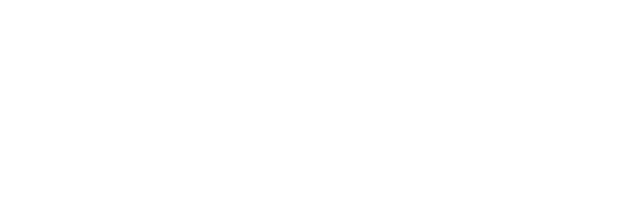
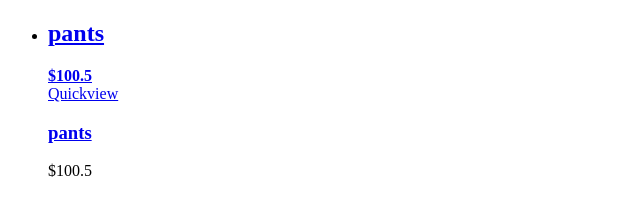
Before and after one commit to yaroslavlepetchenko/js-labs, a plain HTML site: page index.html in a window 1280 px wide. Shown: the whole page, without its empty margins (0-640 px from the left). Drawn offline with Linux system fonts and the light colour scheme.

Commit message:
lab-3 regex and dom

```diff
--- a/index.html
+++ b/index.html
@@ -7,7 +7,9 @@
     <title>Product</title>
 </head>
 <body>
+        <ul class="product-grid">
 
+        </ul>
     <script src="./js/product.js"></script>
 </body>
 </html>
--- a/js/product.js
+++ b/js/product.js
@@ -10,6 +10,87 @@ function AbstractProduct(id, name, description, price, quantity, date){
         date : new Date(date),
         reviews : [],
         images: [],
+
+        getProductTileHtml : function(){
+
+            var li = document.createElement('li')
+            var div = document.createElement('div')
+            div.className = 'product-overlay'
+            var a = document.createElement('a')
+            a.href = "#"
+            var img = document.createElement('img')
+            img.src = ""//"http://placehold.it/225/cccccc/0000&amp;text=I" //this.getImage(0)
+            img.alt = this.name
+            img.width = "225"
+            img.height = "225"
+            a.appendChild(img)
+            var div2 = document.createElement('div')
+            div2.className = "img-overlay"
+            var a2 = document.createElement('a')
+            a2.href = "#"
+            a2.title = this.name
+            var div3 = document.createElement('div')
+            div3.className = "img-overlay-area"
+            var h2 = document.createElement('h2')
+            h2.className = "heading"
+            h2.innerHTML = this.name
+            div3.appendChild(h2)
+            var div4 = document.createElement('div')
+            div4.className = "heading-holder"
+            var strong = document.createElement('strong')
+            strong.className = "price"
+            var div5 = document.createElement('div')
+            div5.className = "price-box"
+            var span = document.createElement('span')
+            span.className = "regular-price"
+            var span2 = document.createElement('span')
+            span2.className = "price"
+            span2.innerHTML = "$" + this.price
+            span.appendChild(span2)
+            div5.appendChild(span)
+            strong.appendChild(div5)
+            div4.appendChild(strong)
+            var div6 = document.createElement('div')
+            div6.className = "overlay-txt"
+            div3.appendChild(div6)
+            div3.appendChild(div4)
+            a2.appendChild(div3)
+            div2.appendChild(a2)
+            var div7 = document.createElement('div')
+            div7.className = "holder"
+            var a3 = document.createElement('a')
+            a3.className = "quick-view"
+            a3.rel = "nofollow"
+            a3.href = "#"
+            a3.innerHTML = "Quickview"
+            div7.appendChild(a3)
+            div2.appendChild(div7)
+            div.appendChild(div2)
+
+            var h3 = document.createElement('h3')
+            h3.className = "product-name"
+            var a4 = document.createElement('a')
+            a4.href = "#"
+            a4.innerHTML = this.name
+            h3.appendChild(a4)
+
+            var div8 = document.createElement('div')
+            div8.className = "price-box"
+            var span = document.createElement('span')
+            span.className = "regular-price"
+            var span2 = document.createElement('span')
+            span2.className = "price"
+            span2.innerHTML = "$" + this.price
+            span.appendChild(span2)
+            div8.appendChild(span)
+
+            li.appendChild(div)
+            li.appendChild(h3)
+            li.appendChild(div8)
+
+            var ul = document.querySelector('.product-grid')
+            ul.appendChild(li)
+        },
 
         getSet : function(mode, field, ifSet){
             //mode : get or set
@@ -210,6 +291,7 @@ function Review(id, author, date, comment, rating){
 
 function SearchProducts(search, products){
     var result = []
+    console.log("Search by: " + search)
     if(search.endsWith('*')){
         var newSearch = search.replace('*', '')
         for(var i = 0; i<products.length; i++){
@@ -303,6 +385,26 @@ var sortRule = {
     field : "price" //id, name, price for selected field
 }
 
+function Validator(){
+    return {
+        ValidateEmail : function(email){
+            var regex = new RegExp(/^(([^<>()[\]\\.,;:\s@"]+(\.[^<>()[\]\\.,;:\s@"]+)*){2,20}|(".+"))@((\[[0-9]{1,3}\.[0-9]{1,3}\.[0-9]{1,3}\.[0-9]{1,3}\]){1,15}|(([a-zA-Z\-0-9]+\.)+[a-zA-Z]{2,}))$/)
+            var result = regex.test(String(email))
+            return result
+        },
+        ValidatePhone : function(phone){
+            var regex = new RegExp(/^\+?([0-9]{2})?[- ]*\(?([0-9]{3})\)?[- ]?([0-9]{3})[- ]?([0-9]{4})$/)
+            var result = regex.test(String(phone))
+            return result
+        },
+        ValidatePassword : function(password){
+            var regex = new RegExp(/^(?=.*[A-Z])(?=.*[0-9])[a-zA-Z0-9_]{6,16}$/)
+            var result = regex.test(String(password))
+            return result
+        }
+    }
+}
+
 /*var product1 = new Product(0, "pants", "some description", 100.50, "trussardi", "XL", 10, 10-10-2020)
 var product2 = new Product(1, "shirt", "another description", 50.50, "lacoste", "XL", 10, 10-10-2020)
 var product3 = new Product(2, "blazer", "blazers description", 260.99, "brioni", "XL", 5, 10-10-2020)
@@ -324,3 +426,13 @@ var prodArr = [tv, shirt, pants]
 console.log(SearchProducts('TV', prodArr))
 console.log(SortProducts(prodArr, sortRule))
 console.log(pants.getFullInformation())
+
+var validator = new Validator()
+var email = "fi@secondart.end"
+var phone = "+380995678901"
+var password = "C00l_Pass"
+console.log(validator.ValidateEmail(email))
+console.log(validator.ValidatePhone(phone))
+console.log(validator.ValidatePassword(password))
+
+pants.getProductTileHtml()
```
